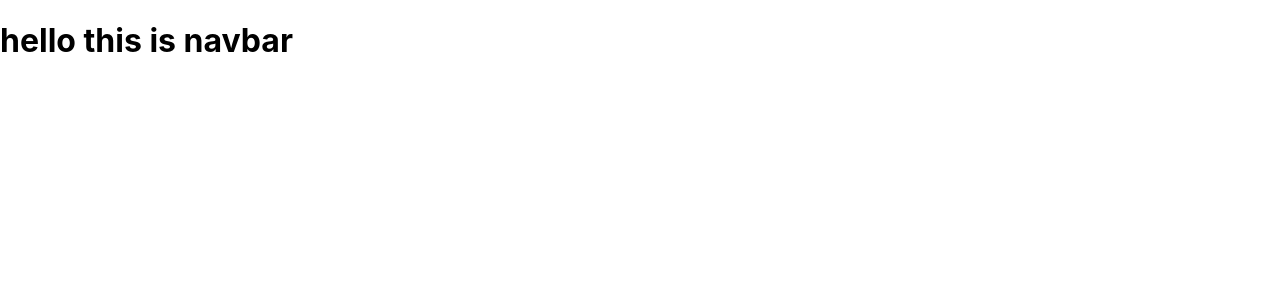
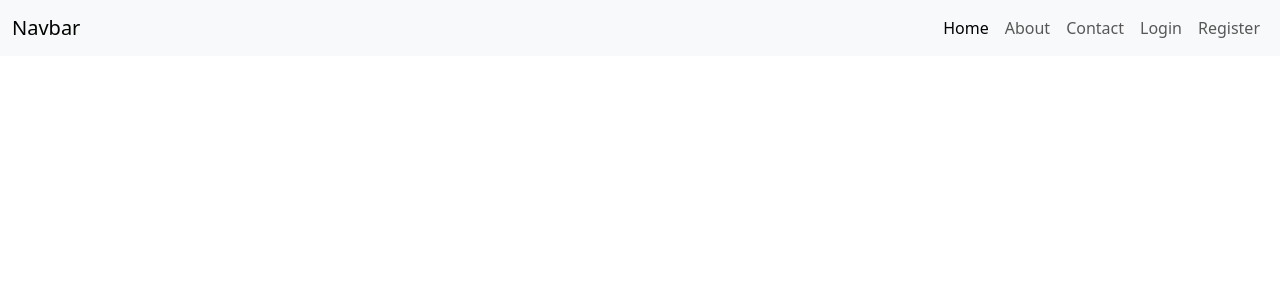
Before and after one commit to shreyash510/MERN, a React (Create React App) app in the folder client/mern-app/: page / in a window 1280 px wide. Shown: the top 300 px of the page. Built offline with nearby package versions, Linux system fonts and the light colour scheme.

Commit message:
create navbar

```diff
--- a/client/mern-app/public/index.html
+++ b/client/mern-app/public/index.html
@@ -10,34 +10,16 @@
       content="Web site created using create-react-app"
     />
     <link rel="apple-touch-icon" href="%PUBLIC_URL%/logo192.png" />
-    <!--
-      manifest.json provides metadata used when your web app is installed on a
-      user's mobile device or desktop. See https://developers.google.com/web/fundamentals/web-app-manifest/
-    -->
+
     <link rel="manifest" href="%PUBLIC_URL%/manifest.json" />
-    <!--
-      Notice the use of %PUBLIC_URL% in the tags above.
-      It will be replaced with the URL of the `public` folder during the build.
-      Only files inside the `public` folder can be referenced from the HTML.
 
-      Unlike "/favicon.ico" or "favicon.ico", "%PUBLIC_URL%/favicon.ico" will
-      work correctly both with client-side routing and a non-root public URL.
-      Learn how to configure a non-root public URL by running `npm run build`.
-    -->
     <title>React App</title>
   </head>
   <body>
     <noscript>You need to enable JavaScript to run this app.</noscript>
     <div id="root"></div>
-    <!--
-      This HTML file is a template.
-      If you open it directly in the browser, you will see an empty page.
-
-      You can add webfonts, meta tags, or analytics to this file.
-      The build step will place the bundled scripts into the <body> tag.
-
-      To begin the development, run `npm start` or `yarn start`.
-      To create a production bundle, use `npm run build` or `yarn build`.
-    -->
-  </body>
+    <script src="https://cdn.jsdelivr.net/npm/@popperjs/core@2.10.2/dist/umd/popper.min.js" integrity="sha384-7+zCNj/IqJ95wo16oMtfsKbZ9ccEh31eOz1HGyDuCQ6wgnyJNSYdrPa03rtR1zdB" crossorigin="anonymous"></script>
+<script src="https://cdn.jsdelivr.net/npm/bootstrap@5.1.3/dist/js/bootstrap.min.js" integrity="sha384-QJHtvGhmr9XOIpI6YVutG+2QOK9T+ZnN4kzFN1RtK3zEFEIsxhlmWl5/YESvpZ13" crossorigin="anonymous"></script>
+<script src="https://cdn.jsdelivr.net/npm/bootstrap@5.1.3/dist/js/bootstrap.bundle.min.js" integrity="sha384-ka7Sk0Gln4gmtz2MlQnikT1wXgYsOg+OMhuP+IlRH9sENBO0LRn5q+8nbTov4+1p" crossorigin="anonymous"></script>
+</body>
 </html>
--- a/client/mern-app/src/componunts/Navbar.js
+++ b/client/mern-app/src/componunts/Navbar.js
@@ -1,9 +1,36 @@
 import React from 'react'
+import 'bootstrap/dist/css/bootstrap.css';
 
 export default function Navbar() {
     return (
         <>
-            <h1>hello this is navbar</h1>
+            <nav className="navbar navbar-expand-lg navbar-light bg-light">
+  <div className="container-fluid">
+    <a className="navbar-brand" href ="/">Navbar</a>
+    <button className="navbar-toggler" type="button" data-bs-toggle="collapse" data-bs-target="#navbarSupportedContent" aria-controls="navbarSupportedContent" aria-expanded="false" aria-label="Toggle navigation">
+      <span className="navbar-toggler-icon"></span>
+    </button>
+    <div className="collapse navbar-collapse" id="navbarSupportedContent">
+      <ul className="navbar-nav ms-auto" >
+        <li className="nav-item ">
+          <a className="nav-link active" aria-current="page" href ="/">Home</a>
+        </li>
+        <li className="nav-item">
+          <a className="nav-link" href ="/">About</a>
+        </li>
+        <li className="nav-item">
+          <a className="nav-link" href ="/">Contact</a>
+        </li>
+        <li className="nav-item">
+          <a className="nav-link" href ="/">Login</a>
+        </li>
+        <li className="nav-item">
+          <a className="nav-link" href ="/">Register</a>
+        </li>
+      </ul>
+    </div>
+  </div>
+</nav>
         </>
     )
 }
```
